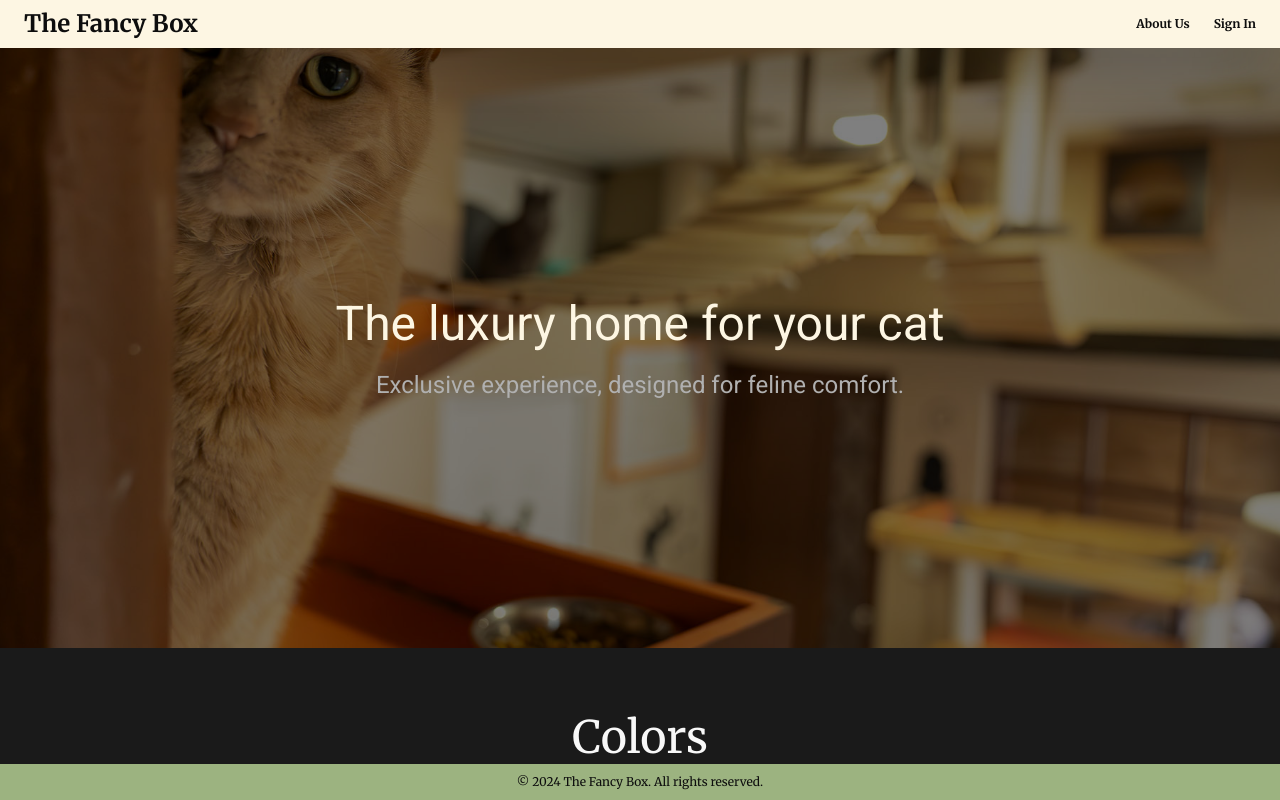
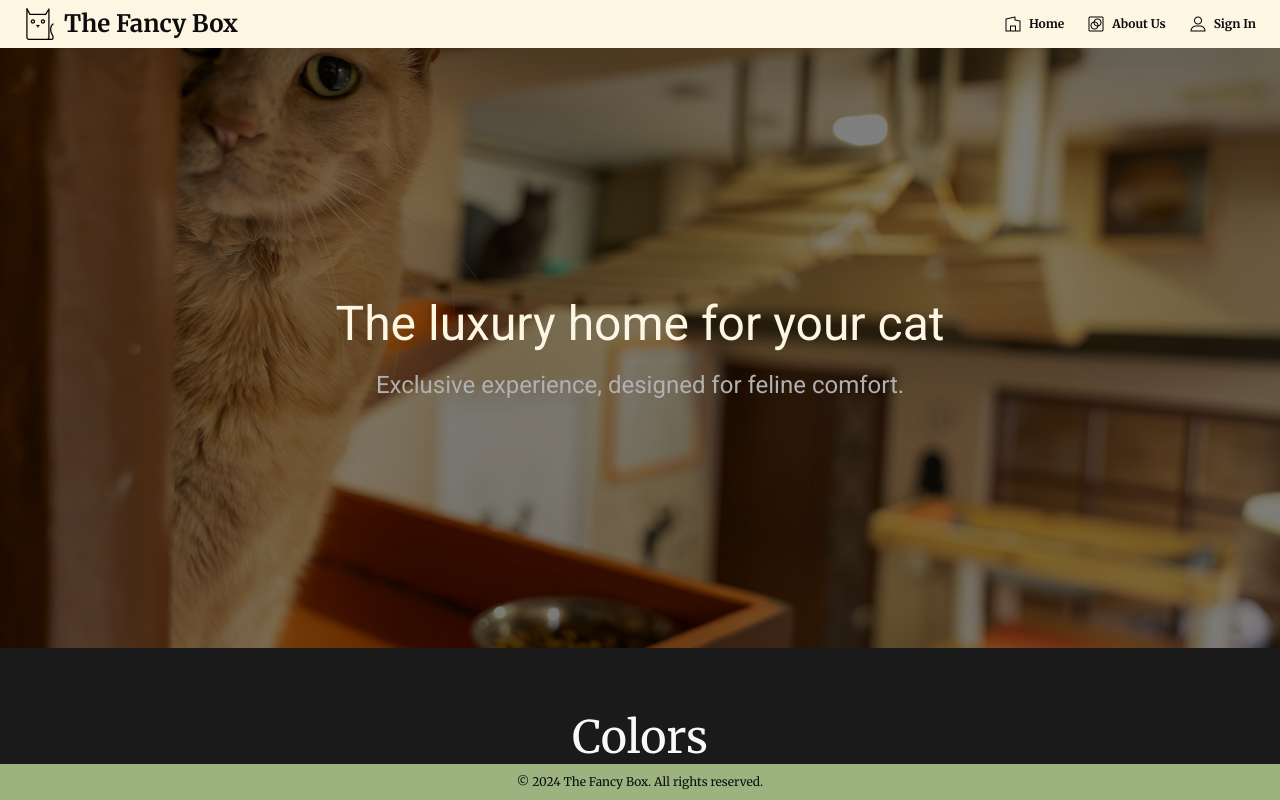
Before and after one commit to pablomoscon/henry-pf-grupo-1-front, a Next.js app: page / in a window 1280 px wide. Shown: the top 800 px of the page. Built offline with nearby package versions, Linux system fonts and the light colour scheme.

Commit message:
Actualizacion Navbar link e iconos

```diff
--- a/src/components/Navbar/Navbar.tsx
+++ b/src/components/Navbar/Navbar.tsx
@@ -1,4 +1,5 @@
 import Link from "next/link";
+import Image from "next/image";
 
 const Navbar = () => {
   return (
@@ -6,18 +7,60 @@ const Navbar = () => {
       <div className="flex items-center justify-between h-full max-w-7xl mx-auto px-6">
         <Link
           href="/"
-          className="text-black-dark text-2xl font-bold hover:text-accent transition-colors"
+          className="flex items-center text-black-dark text-2xl font-bold hover:text-green-dark transition-colors"
         >
+          <Image
+            src="/LogoApp.png"
+            alt="Logo"
+            width={32}
+            height={32}
+            className="mr-2"
+          />
           The Fancy Box
         </Link>
         <ul className="flex items-center gap-6 text-xs font-semibold text-black-dark">
           <li>
-            <Link href="#" className="hover:text-accent transition-colors">
+            <Link
+              href="/"
+              className="flex items-center hover:text-green-dark transition-colors"
+            >
+              <Image
+                src="/HomeIcono.png"
+                alt="Home Icon"
+                width={16}
+                height={16}
+                className="mr-2"
+              />
+              Home
+            </Link>
+          </li>
+          <li>
+            <Link
+              href="#"
+              className="flex items-center hover:text-green-dark transition-colors"
+            >
+              <Image
+                src="/AboutIcono.png"
+                alt="About Us Icon"
+                width={16}
+                height={16}
+                className="mr-2"
+              />
               About Us
             </Link>
           </li>
           <li>
-            <Link href="#" className="hover:text-accent transition-colors">
+            <Link
+              href="#"
+              className="flex items-center hover:text-green-dark transition-colors"
+            >
+              <Image
+                src="/PerfilIcono.png"
+                alt="Sign In Icon"
+                width={16}
+                height={16}
+                className="mr-2"
+              />
               Sign In
             </Link>
           </li>
```
